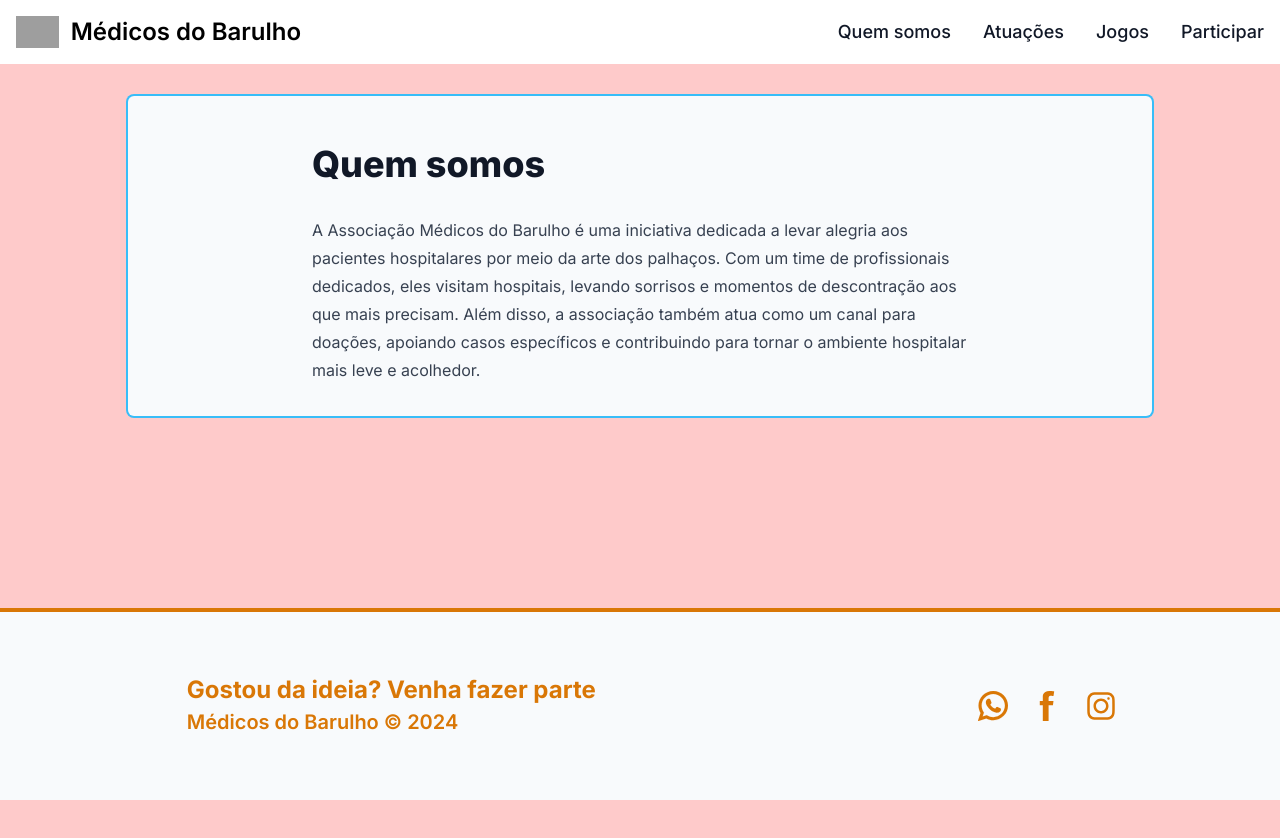
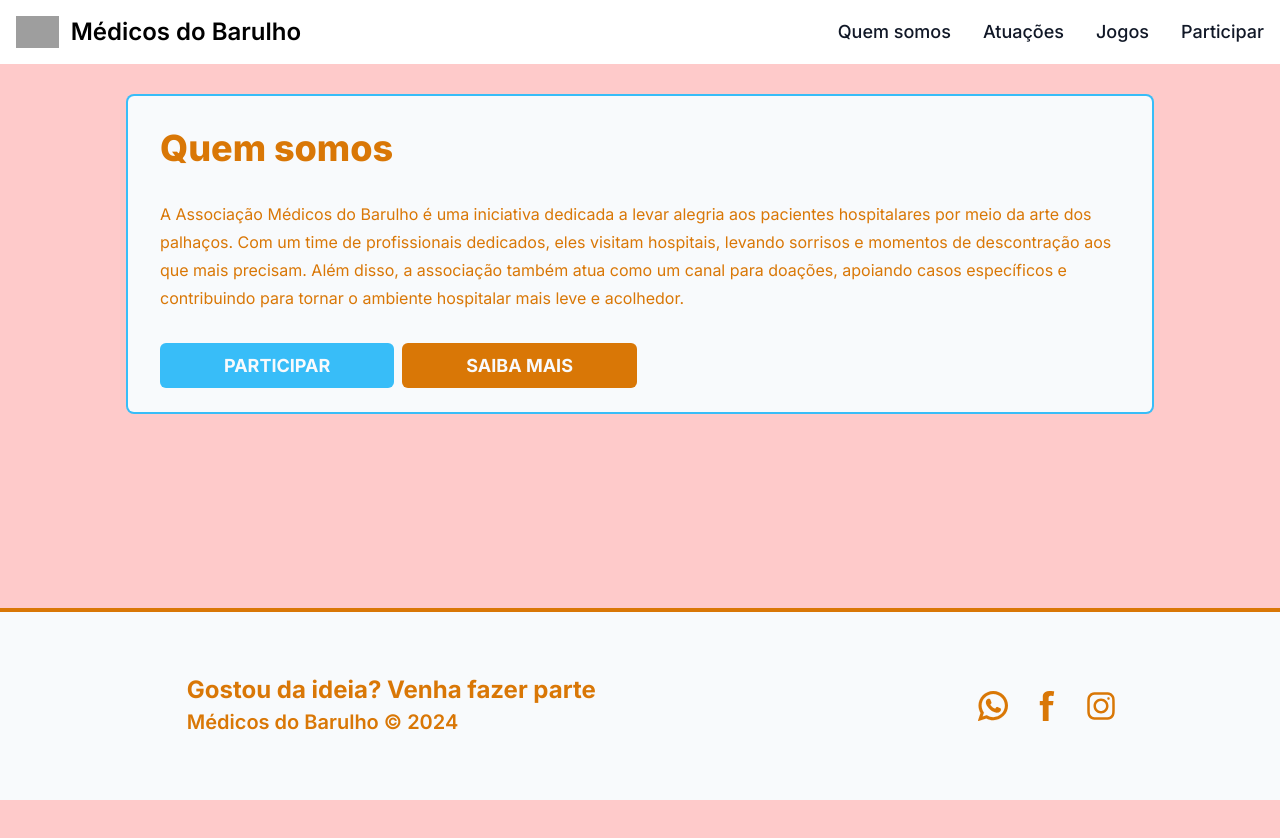
Before and after one commit to natan-fernandes/medicos-barulho, a Next.js app: page /quem-somos in a window 1280 px wide. Shown: the top 838 px of the page. Built offline with nearby package versions, Linux system fonts and the light colour scheme; grey boxes are pictures that could not be loaded.

Commit message:
Melhora na página sobre e criação do componente Button

```diff
--- /dev/null
+++ b/src/app/components/Button.tsx
@@ -0,0 +1,20 @@
+interface ButtonProps {
+    text: string;
+    link: string;
+    type: Type;
+}
+
+export enum Type {
+    Main = "bg-sky-400",
+    Sec = "bg-amber-600",
+}
+
+export const Button = (props: ButtonProps) => {
+    return (
+        <div className="mt-5">
+            <a className={"text-lg text-center font-bold text-slate-50 px-16 py-3 rounded-md max-w-80 uppercase no-underline " + props.type} href={props.link}>
+                {props.text}
+            </a>
+        </div>
+    )
+}
--- a/src/app/components/GameItem.tsx
+++ b/src/app/components/GameItem.tsx
@@ -1,3 +1,5 @@
+import { Button, Type } from "./Button"
+
 interface GameItemProps {
   name: string;
   description: string;
@@ -14,9 +16,7 @@ export const GameItem = (props: GameItemProps) => {
           <p>{props.description}</p>
         </div>
       </div>
-      <button className='bg-amber-600 text-slate-50 rounded-md p-4'>
-        Jogar
-      </button>
+      <Button text="Jogar" link="/" type={Type.Sec} />
     </div>
   )
 }
--- a/src/app/participar/page.tsx
+++ b/src/app/participar/page.tsx
@@ -1,4 +1,5 @@
 import { Input } from "../components/Input";
+import { Button, Type } from "../components/Button";
 
 export default function Page() {
   return (
@@ -15,9 +16,7 @@ export default function Page() {
         </div>
         <Input text='Email' />
         <div className='w-full mt-4'>
-          <button className='bg-sky-400 text-lg font-bold text-slate-50 p-4 rounded-md w-1/2'>
-            Enviar
-          </button>
+          <Button text="Enviar" link="/" type={Type.Main} />
         </div>
       </form>
     </section>
--- a/src/app/quem-somos/page.tsx
+++ b/src/app/quem-somos/page.tsx
@@ -1,14 +1,20 @@
 import React from 'react'
+import { Button, Type } from '../components/Button'
 
 function page() {
     return (
-        <section className='mx-auto prose mt-4'>
-            <h1 id='quem-somos'>Quem somos</h1>
+        <article className='text-amber-600'>
+            <h1 id='quem-somos' className='text-amber-600'>Quem somos</h1>
             <p>A Associação Médicos do Barulho é uma iniciativa dedicada a levar alegria aos pacientes hospitalares por meio da arte dos palhaços.
                 Com um time de profissionais dedicados, eles visitam hospitais, levando sorrisos e momentos de descontração aos que mais precisam.
                 Além disso, a associação também atua como um canal para doações, apoiando casos específicos e contribuindo para tornar o ambiente
                 hospitalar mais leve e acolhedor.</p>
-        </section>
+
+            <div className="flex flex-wrap gap-2">
+                <Button text="Participar" link="/participar" type={Type.Main} />
+                <Button text="Saiba Mais" link="/atuacoes" type={Type.Sec} />
+            </div>
+        </article>
     )
 }
 
```
